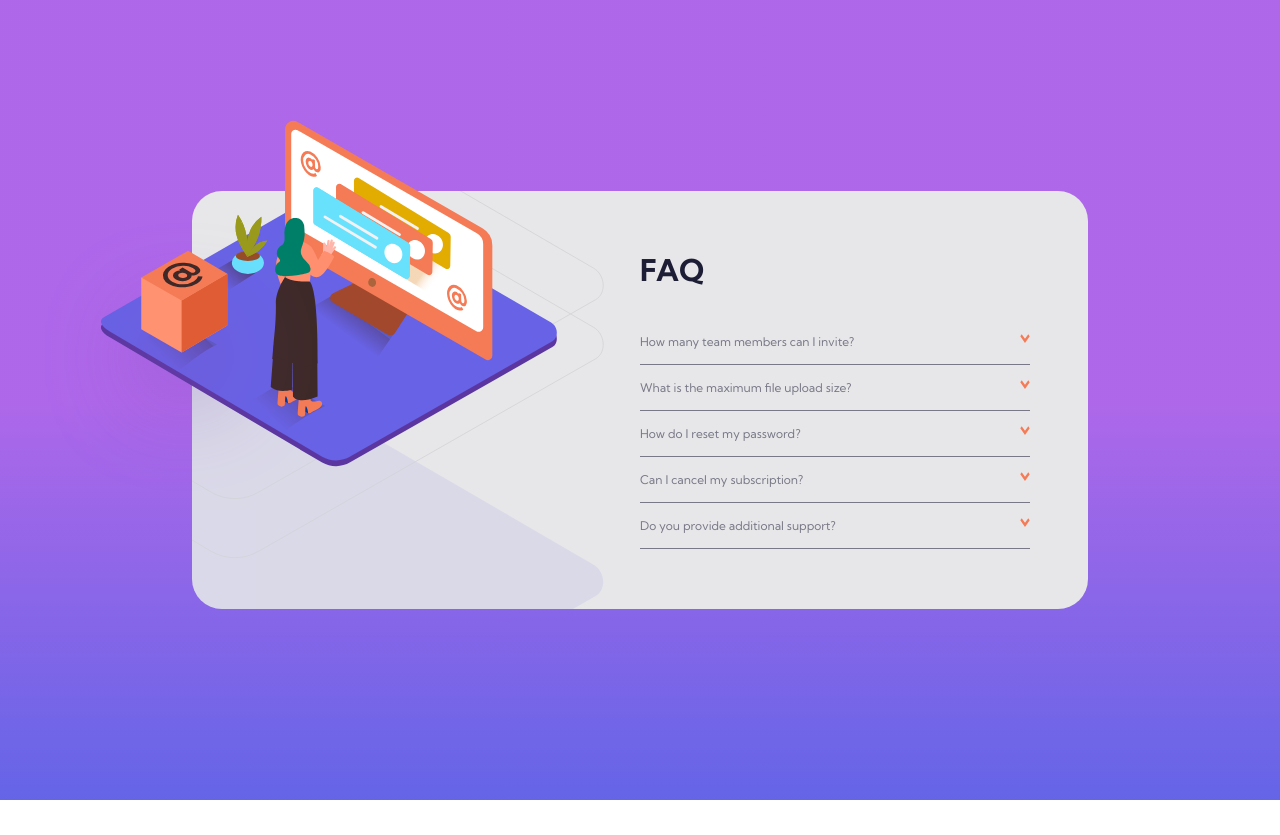
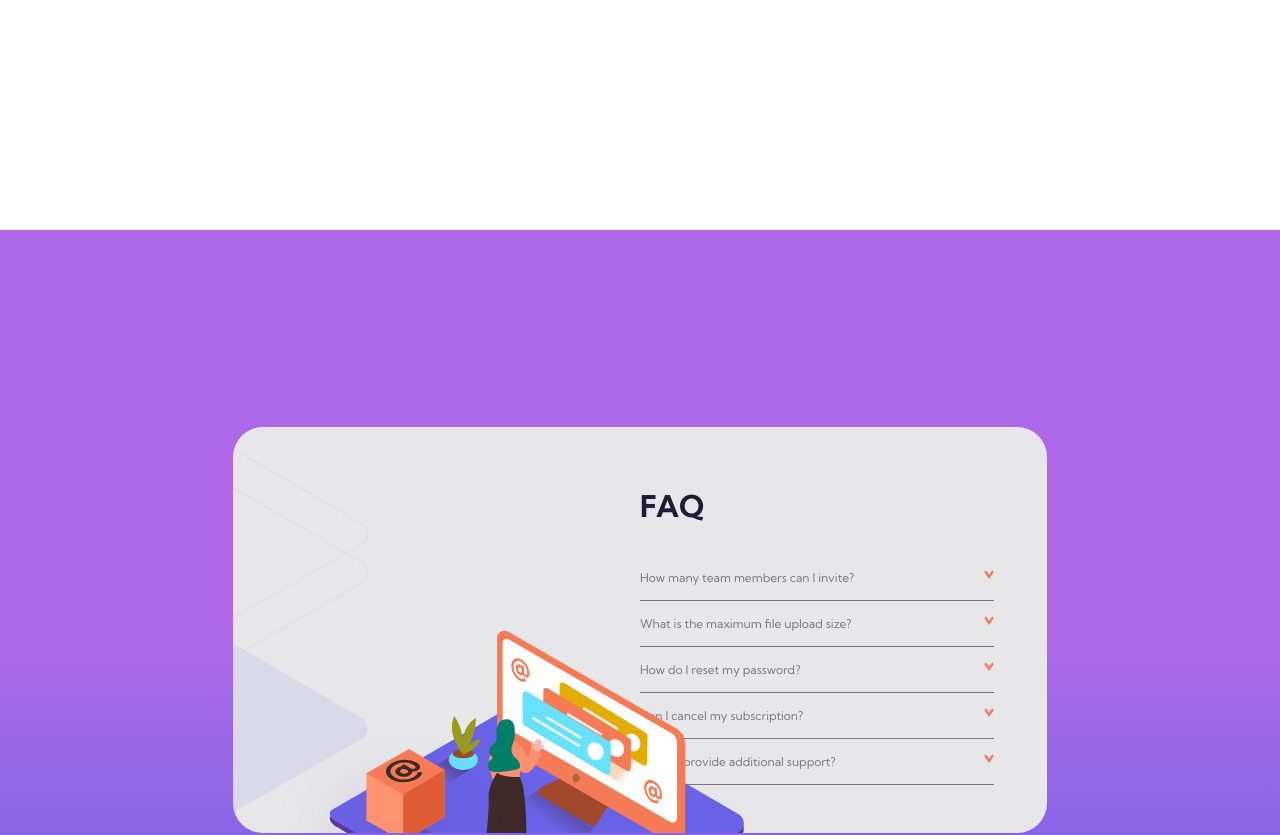
Before and after one commit to darubiomunoz/portfolio-07-faqaccordioncard, a React (Create React App) app: page / in a window 1280 px wide. Shown: the top 835 px of the page. Before the commit the page ends 800 px from the top, so only its background shows below. Built offline with nearby package versions, Linux system fonts and the light colour scheme.

Commit message:
Fixing styles of component - devices under 500px of width are ok!

```diff
--- a/src/App.css
+++ b/src/App.css
@@ -1,4 +1,16 @@
 .app {
+  width: 100%;
+  min-height: 100vh;
+  height: 100%;
+  display: flex;
+  justify-content: center;
+  flex: 1;
+  background: linear-gradient(180deg, var(--color-gradient-option1) 50%, var(--color-gradient-option2) 100%);
+  background-repeat: no-repeat;
+  background-size: cover;
+}
+
+.app__container {
   width: 85%;
   height: auto;
   min-height: 75%;
@@ -28,8 +40,9 @@
 }
 
 @media (min-width: 1025px) {
-  .app {
-    width: 70%;
+  .app__container {
+    width: 814.545px;
+    height: 405.578px;
     display: grid;
     justify-self: stretch;
     align-self: stretch;
--- a/src/App.js
+++ b/src/App.js
@@ -1,16 +1,18 @@
-import './App.css';
+import "./App.css";
 
-import Illustration from './components/Illustration';
-import FAQ from './components/FAQ';
-import Items from './components/Items';
+import Illustration from "./components/Illustration";
+import FAQ from "./components/FAQ";
+import Items from "./components/Items";
 
 function App() {
   return (
     <div className="app">
-      <Illustration />
-      <FAQ>
-        <Items />
-      </FAQ>
+      <div className="app__container">
+        <Illustration />
+        <FAQ>
+          <Items />
+        </FAQ>
+      </div>
     </div>
   );
 }
--- a/src/components/styles/Illustration.css
+++ b/src/components/styles/Illustration.css
@@ -3,11 +3,13 @@
     height: fit-content;
     display: flex;
     justify-content: center;
+    position: relative;
     position: absolute;
     top: 0;
 }
 
 .illustration__shadow--container {
+    position: relative;
     display: flex;
     justify-content: center;
 }
@@ -22,6 +24,10 @@
     z-index: 200;
     top: -66px;
     right: 29px;
+}
+
+.illustration__shadow--container {
+    width: 100%;
 }
 .illustration__shadow {
     z-index: 100;
@@ -171,39 +177,17 @@
         grid-row: 1 / 3;
     }
     .illustration__base {
-        width: 40%;
-        position: fixed;
-        top: 280px;
-        left: 50px;
+        width: 465.455px;
+        height: 342.664px;
+        position: absolute;
+        top: 0px;
+        left: 46px;
+        overflow: visible;
     }
     .illustration__shadow {
-        width: 170%;
+        width: 500px;
         position:absolute;
-        top: -390px;
-        left: -305px;
+        top: -250px;
+        left: -365px;
     }
 }
-
-@media (min-width: 1160px) {
-    .illustration__base {
-        top: 120px;
-        left: 45px;
-    }
-    .illustration__shadow {
-        top: -350px;
-        left: -350px;
-    }
-}
-
-@media (min-width: 1500px) {
-    .illustration__base {
-        width: 27%;
-        top: 330px;
-        left: 130px;
-    }
-    .illustration__shadow {
-        width: 100%;
-        top: -300px;
-        left: -275px;
-    }
-}
--- a/src/index.css
+++ b/src/index.css
@@ -12,10 +12,6 @@ body {
   width: 100%;
   min-height: 100vh;
   height: 100%;
-  flex: 1;
-  background: linear-gradient(180deg, var(--color-gradient-option1) 50%, var(--color-gradient-option2) 100%);
-  background-repeat: no-repeat;
-  background-size: cover;
 }
 
 .root {
```
